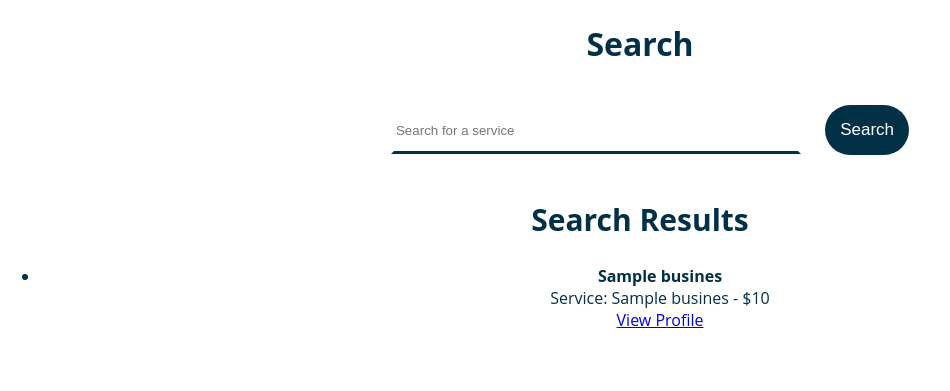
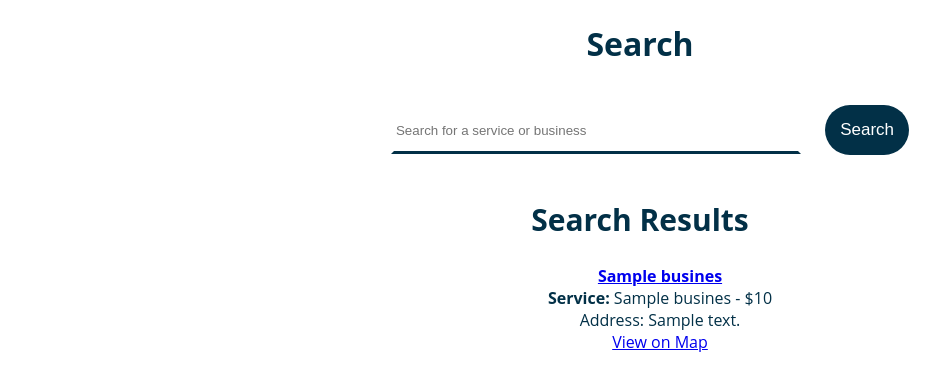
Before and after one commit to cgar0775/OSS, a Flask app: template templates/templates/search.html in a window 1280 px wide. Shown: the part 88-479 px from the top of the page, without its empty margins (0-950 px from the left). Run offline with Flask 3, Linux system fonts and the light colour scheme; the template is opened without the code that fills it: most values are stand-ins (such as "Sample title", 1, 10 or a date in 2020).

Commit message:
search implementation

```diff
--- a/run.py
+++ b/run.py
@@ -11,6 +11,7 @@ import oracledb
 from database import OracleConfig
 from dotenv import load_dotenv
 import dbfunc
+from math import radians, cos, sin, asin, sqrt
 
 from urllib.parse import urlparse
 
@@ -344,15 +345,15 @@ def homePage():
                     'name': service_name,
                     'price': service_price
                 })
-            print("service", service)
+            #print("service", service)
             businesses.append({
                 'username': business[0],
                 'name': business_name,
                 'services': services,
                 'profile_url': url_for('businessViewProfilePage', username=business[0])
             })
-            print("nearby", nearby_businesses)
-            print("business", businesses)
+            #print("nearby", nearby_businesses)
+            #print("business", businesses)
 
         return render_template('home.html', name=name, nearby_businesses=businesses)
     # Check to see if it is an employee
@@ -360,6 +361,19 @@ def homePage():
 
     # return render_template('home.html', name = "name")
     return render_template('home.html')
+
+
+def get_distance(lat1, lng1, lat2, lng2):
+    # Convert decimal degrees to radians
+    lat1, lng1, lat2, lng2 = map(radians, [lat1, lng1, lat2, lng2])
+
+    # Haversine formula
+    dlat = lat2 - lat1
+    dlng = lng2 - lng1
+    a = sin(dlat/2)**2 + cos(lat1) * cos(lat2) * sin(dlng/2)**2
+    c = 2 * asin(sqrt(a))
+    r = 3958.8  # Radius of Earth in miles
+    return c * r
 
 @app.route('/search', methods=['GET', 'POST'])
 def searchPage():
@@ -371,14 +385,14 @@ def searchPage():
 
     user_coords = dbfunc.CheckCoordinates(username)
     if not user_coords:
-        return render_template('search.html', error="Unable to fetch user location")
+        return render_template('templates/search.html', error="Unable to fetch user location")
 
     user_lat, user_lng = user_coords
 
     if request.method == 'POST':
         query = request.form.get('query', '').strip()
         if not query:
-            return render_template('search.html', error="Search query cannot be empty")
+            return render_template('templates/search.html', error="Search query cannot be empty")
 
         try:
             # Fetch all businesses within a 20-mile radius of the user
@@ -388,27 +402,46 @@ def searchPage():
             for business in nearby_businesses:
                 business_username = business[0]
                 business_name = business[1]
-                services = GetBusinessServices(business_username)
+                businessInfo = CallBusinessInfo(business_name)
+                business_services = dbfunc.GetBusinessServices(business_name)
+                address = f"{businessInfo[5]} {businessInfo[4]} {businessInfo[3]}, {businessInfo[2]}"
+                business_lat, business_lng = dbfunc.CheckCoordinates(business_username)
+                distance = get_distance(user_lat, user_lng, business_lat, business_lng)
 
-                for service in services:
-                    if query.lower() in service[1].lower():  # Case-insensitive search
+                if distance <= 20:  # Only consider businesses within 20 miles
+                    if query.lower() in business_name.lower():  # Case-insensitive search for business name
                         matching_businesses.append({
                             'username': business_username,
                             'business_name': business_name,
-                            'service_name': service[1],  # Assuming service[1] is the service name
-                            'service_price': service[2]  # Assuming service[2] is the price
+                            'services': business_services,
+                            'address': address,
+                            'lat': business_lat,
+                            'lng': business_lng
                         })
+                    else:
+                        for service in business_services:
+                            if query.lower() in service[1].lower():  # Case-insensitive search for service name
+                                matching_businesses.append({
+                                    'username': business_username,
+                                    'business_name': business_name,
+                                    'service_name': service[1],
+                                    'service_price': service[2],
+                                    'address': address,
+                                    'lat': business_lat,
+                                    'lng': business_lng
+                                })
+                                break  # Only add the business once if any service matches
 
             if not matching_businesses:
-                return render_template('templates/search.html', error="No matching services found.")
+                return render_template('templates/search.html', error="No matching businesses or services found.")
 
-            return render_template('templates/search.html', businesses=matching_businesses)
+            return render_template('templates/search.html', businesses=matching_businesses, address = address)
 
         except Exception as e:
             app.logger.error(f"Error fetching businesses for query '{query}': {str(e)}")
             return render_template('templates/search.html', error="Error fetching businesses")
 
-    return render_template('templates/search.html')
+    return render_template('templates/search.html', api_key = API_KEY)
 
 
 @app.route('/profile')
@@ -815,8 +848,19 @@ def addEmployee():
 @app.route('/maps')
 def viewMap():
     username = session.get('username')
-    CustomerInfo = dbfunc.CallCustomerInfo(username)
-    return render_template('maps.html', api_key = API_KEY)
+    if not username:
+        return redirect(url_for('login'))
+
+    lat = request.args.get('lat')
+    lng = request.args.get('lng')
+    name = request.args.get('name')
+    address = request.args.get('address')
+
+    if not lat or not lng or not name or not address:
+        return "Invalid parameters", 400
+
+    return render_template('maps.html', api_key=API_KEY, lat=lat, lng=lng, name=name, address=address)
+
 
 #Geocoding Location for maps
 @app.route('/get-user-location')
--- a/static/js/index.js
+++ b/static/js/index.js
@@ -1,3 +1,6 @@
+let map;
+let infowindow;
+
 function getDistance(lat1, lng1, lat2, lng2) {
     const R = 3958.8; // Radius of Earth in miles
     const dLat = (lat2 - lat1) * Math.PI / 180;
--- a/templates/templates/search.html
+++ b/templates/templates/search.html
@@ -4,7 +4,7 @@
 <div>
     <h1>Search</h1>
     <form id="searchForm" method="POST" action="{{ url_for('searchPage') }}">
-        <input type="text" name="query" id="textInput" placeholder="Search for a service" required>
+        <input type="text" name="query" id="textInput" placeholder="Search for a service or business" required>
         <input type="submit" value="Search">
     </form>
 
@@ -12,11 +12,13 @@
         <h2>Search Results</h2>
         <ul>
             {% for business in businesses %}
-                <li>
-                    <strong>{{ business.business_name }}</strong><br>
-                    Service: {{ business.service_name }} - ${{ business.service_price }}<br>
-                    <a href="{{ url_for('businessViewProfilePage', username=business.username) }}">View Profile</a>
-                </li>
+
+                    <strong><a href="{{ url_for('businessViewProfilePage', username=business.username) }}">{{ business.business_name }}</strong></a><br>
+                    <strong>Service: </strong>
+                        {{ business.service_name }} - ${{ business.service_price }}<br>
+                    Address: {{ business.address }}<br>
+                    <a href="{{ url_for('viewMap', lat=business.lat, lng=business.lng, name=business.business_name, address=business.address) }}">View on Map</a><br>
+
             {% endfor %}
         </ul>
     {% elif error %}
```
Also changed, not shown: dbfunc.py (+4 -4 lines), templates/maps.html (+38 -17 lines).
